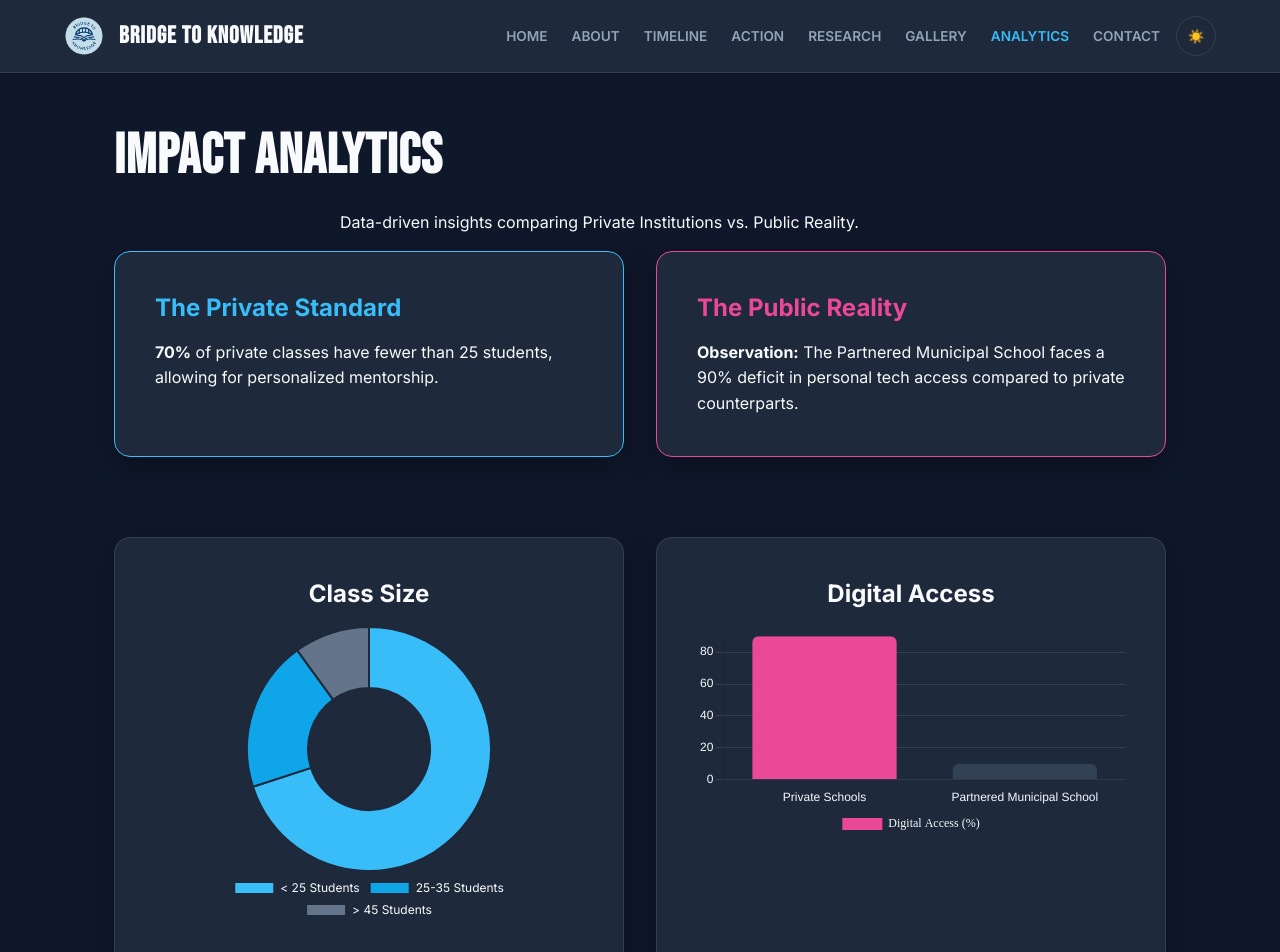
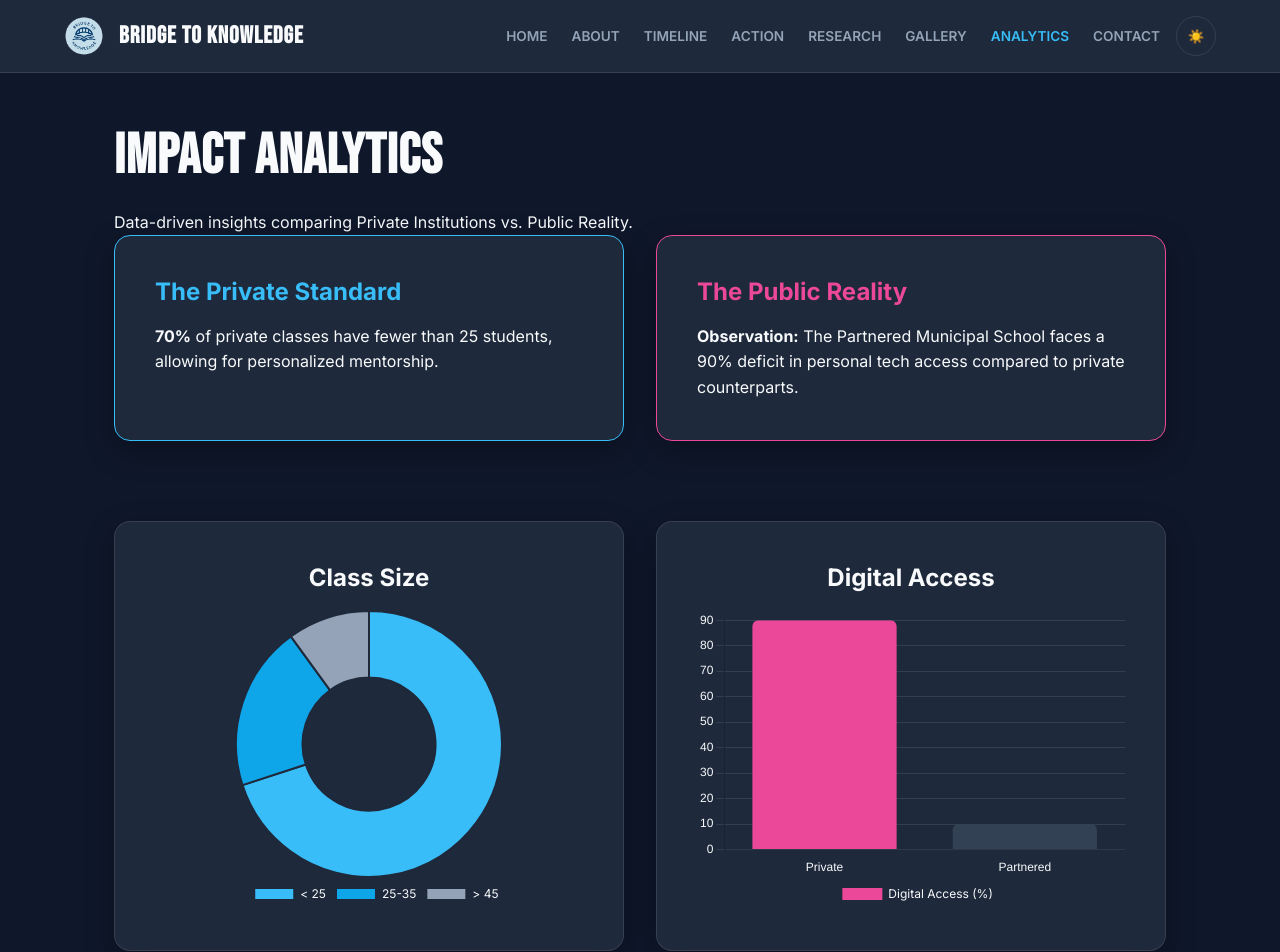
Before and after one commit to Ali-bis/BridgeToKnowledgetest, a React (Vite) app: page /analytics in a window 1280 px wide. Shown: the top 952 px of the page. Built offline with nearby package versions, Linux system fonts and the light colour scheme.

Commit message:
Update Analytics.jsx

```diff
--- a/src/pages/Analytics.jsx
+++ b/src/pages/Analytics.jsx
@@ -16,48 +16,35 @@ const Analytics = () => {
   const isLight = document.documentElement.getAttribute('data-theme') === 'light';
   const textColor = isLight ? '#0f172a' : '#f8fafc';
 
-  // STRICTLY DISABLE INTERACTIONS
   const staticOptions = {
-    events: [], // Disables all hover/click events
+    events: [],
+    maintainAspectRatio: false, // KEY FIX FOR MOBILE RESIZING
     plugins: {
-      legend: {
-        position: 'bottom',
-        labels: { color: textColor, font: { family: 'Inter' } },
-      },
+      legend: { position: 'bottom', labels: { color: textColor, font: { family: 'Inter' } } },
       tooltip: { enabled: false }
     },
-    animation: { duration: 0 }
   };
 
-  // Bar Chart Options (Needs Scales)
   const barOptions = {
     ...staticOptions,
     scales: {
-      y: {
-        ticks: { color: textColor },
-        grid: { color: isLight ? 'rgba(0,0,0,0.1)' : 'rgba(255,255,255,0.1)' }
-      },
-      x: {
-        ticks: { color: textColor },
-        grid: { display: false }
-      },
+      y: { ticks: { color: textColor }, grid: { color: isLight ? 'rgba(0,0,0,0.1)' : 'rgba(255,255,255,0.1)' } },
+      x: { ticks: { color: textColor }, grid: { display: false } },
     }
   };
 
   const classSizeData = {
-    labels: ['< 25 Students', '25-35 Students', '> 45 Students'],
+    labels: ['< 25', '25-35', '> 45'], // Shortened labels for mobile
     datasets: [{
       data: [70, 20, 10],
-      // Fixed: Changed Black to Grey (#64748b) for visibility
-      backgroundColor: ['#38bdf8', '#0ea5e9', '#64748b'],
+      backgroundColor: ['#38bdf8', '#0ea5e9', '#94a3b8'],
       borderColor: isLight ? '#ffffff' : '#1e293b',
       borderWidth: 2,
     }],
   };
 
   const resourceData = {
-    // Fixed: NAME CHANGED
-    labels: ['Private Schools', 'Partnered Municipal School'],
+    labels: ['Private', 'Partnered'], // Shortened labels for mobile
     datasets: [{
       label: 'Digital Access (%)',
       data: [90, 10],
@@ -70,36 +57,38 @@ const Analytics = () => {
     <div className="container">
       <div className="hero-banner">
         <h1>IMPACT ANALYTICS</h1>
-        <p style={{ maxWidth: '600px', margin: '1rem auto' }}>
-          Data-driven insights comparing Private Institutions vs. Public Reality.
-        </p>
+        <p>Data-driven insights comparing Private Institutions vs. Public Reality.</p>
       </div>
 
-      <div style={{ display: 'grid', gridTemplateColumns: 'repeat(auto-fit, minmax(300px, 1fr))', gap: '2rem', marginBottom: '3rem' }}>
+      <div style={{ display: 'grid', gridTemplateColumns: 'repeat(auto-fit, minmax(280px, 1fr))', gap: '2rem', marginBottom: '3rem' }}>
         <div className="highlight-card" style={{borderColor: 'var(--primary)', textAlign: 'left'}}>
           <h3 style={{color: 'var(--primary)'}}>The Private Standard</h3>
           <p><strong>70%</strong> of private classes have fewer than 25 students, allowing for personalized mentorship.</p>
         </div>
         <div className="highlight-card" style={{borderColor: 'var(--accent)', textAlign: 'left'}}>
           <h3 style={{ color: 'var(--accent)' }}>The Public Reality</h3>
-          {/* Fixed: NAME CHANGED */}
           <p><strong>Observation:</strong> The Partnered Municipal School faces a 90% deficit in personal tech access compared to private counterparts.</p>
         </div>
       </div>
 
-      <div style={{ display: 'grid', gridTemplateColumns: 'repeat(auto-fit, minmax(400px, 1fr))', gap: '2rem', marginBottom: '4rem' }}>
+      <div style={{ display: 'grid', gridTemplateColumns: 'repeat(auto-fit, minmax(280px, 1fr))', gap: '2rem', marginBottom: '4rem' }}>
+
+        {/* WRAPPER FOR SCROLL FIX */}
         <div className="page-section" style={{textAlign: 'center'}}>
           <h3>Class Size</h3>
-          <div style={{ height: '300px', display: 'flex', justifyContent: 'center' }}>
+          <div className="chart-wrapper" style={{ height: '300px', width: '100%', position: 'relative' }}>
             <Doughnut key={chartKey} data={classSizeData} options={staticOptions} />
           </div>
         </div>
+
+        {/* WRAPPER FOR SCROLL FIX */}
         <div className="page-section" style={{textAlign: 'center'}}>
           <h3>Digital Access</h3>
-          <div style={{ height: '300px' }}>
+          <div className="chart-wrapper" style={{ height: '300px', width: '100%', position: 'relative' }}>
             <Bar key={chartKey} data={resourceData} options={barOptions} />
           </div>
         </div>
+
       </div>
     </div>
   );
```
